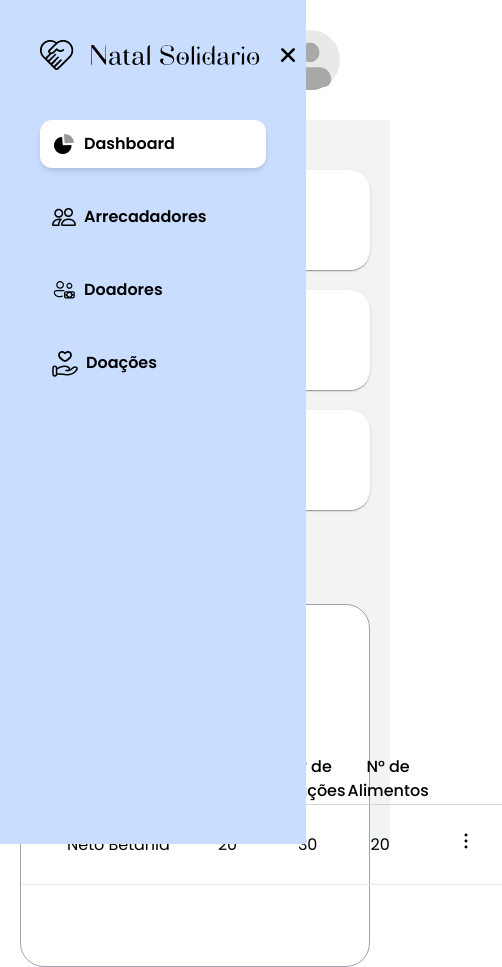
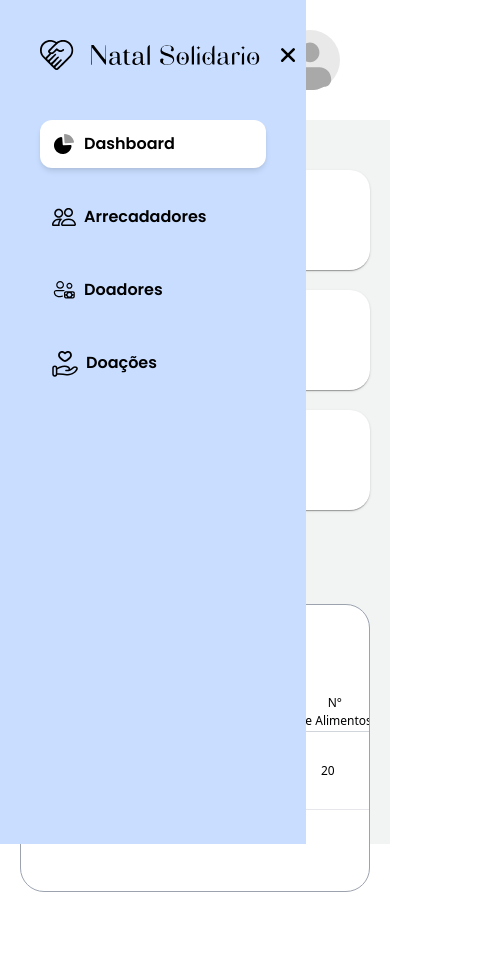
Before and after one commit to gabriellxz/natal_solidario_front, a React (Vite) app: page /dashboard in a window 390 px wide. Shown: the whole page, 502 px wide, since content can reach past the window. After the commit the page ends 892 px from the top, so only its background shows below. Built offline with nearby package versions, Linux system fonts and the light colour scheme.

Commit message:
feat: Finalizando responsividade da tabela de metas cumpridas

```diff
--- a/src/components/Dashboard/TableTargets.tsx
+++ b/src/components/Dashboard/TableTargets.tsx
@@ -18,37 +18,48 @@ export default function TableTargets() {
   const open = Boolean(anchorEl);
   const id = open ? "simple-popover" : undefined;
   return (
-    <div className="bg-white mt-[94px] max-w-[1200px] w-full pb-[81px] border border-gray-400 rounded-3xl">
+    <div className="bg-white mt-[94px] max-w-[1202px] w-full pb-[81px] border border-gray-400 rounded-3xl">
       <div className="p-[30px] pl-[70px] font-poppins text-lg font-medium">
         <span>Metas Cumpridas</span>
       </div>
-      <div className="mt-[61px] font-poppins w-full">
-        <table className="w-full">
+
+      {/* Wrapper com scroll horizontal */}
+      <div className="overflow-x-auto sm:overflow-visible">
+        <table className="w-full whitespace-nowrap">
           <thead className="w-full">
-            <tr className="border-b border-gray-300 w-full">
-              <th className="text-left sm:py-3 sm:px-6 md:pl-[46px] pl-[46px] font-medium">
+            <tr className="border-b border-gray-300 w-full md:text-[14px] text-[12px]">
+              <th className="text-left sm:py-3 sm:px-6 md:pl-[46px] pl-[33px] font-medium border-x border-gray-200 sm:border-x-0">
                 Nome
               </th>
-              <th className="sm:text-left sm:py-3 sm:px-6 font-medium">
-                N° de Doadores
+              <th className="sm:text-left sm:py-3 sm:px-6 font-medium border-x border-gray-200 sm:border-x-0">
+                <span className="block sm:inline">N°</span>
+                <span className="block sm:inline">de Doadores</span>
               </th>
-              <th className="sm:text-left sm:py-3 sm:px-6 font-medium">
-                N° de Doações
+              <th className="sm:text-left sm:py-3 sm:px-6 font-medium border-x border-gray-200 sm:border-x-0">
+                <span className="block sm:inline">N°</span>
+                <span className="block sm:inline">de Doações</span>
               </th>
-              <th className="sm:text-left sm:py-3 sm:px-6 font-medium">
-                N° de Alimentos
+              <th className="sm:text-left sm:py-3 sm:px-6 font-medium border-x border-gray-200 sm:border-x-0">
+                <span className="block sm:inline">N°</span>
+                <span className="block sm:inline">de Alimentos</span>
               </th>
             </tr>
           </thead>
           <tbody className="w-full">
-            <tr className="border-b border-gray-200">
-              <td className="py-6 px-6 pl-[46px] whitespace-nowrap">
+            <tr className="border-b border-gray-200 md:text-[14px] text-[12px] font-normal">
+              <td className="py-6 px-6 pl-[33px] md:pl-[46px] whitespace-nowrap border-x border-gray-200 sm:border-x-0">
                 Neto Betania
               </td>
-              <td className="py-6 px-6">20</td>
-              <td className="py-6 px-6">30</td>
-              <td className="py-6 px-6">20</td>
-              <td className="py-6 px-6">
+              <td className="py-6 px-6 border-x border-gray-200 sm:border-x-0">
+                20
+              </td>
+              <td className="py-6 px-6 border-x border-gray-200 sm:border-x-0">
+                30
+              </td>
+              <td className="py-6 px-6 border-x border-gray-200 sm:border-x-0">
+                20
+              </td>
+              <td className="py-6 px-6 border-x border-gray-200 sm:border-x-0">
                 <button aria-describedby={id} onClick={handleClick}>
                   <EllipsisVertical />
                 </button>
```
